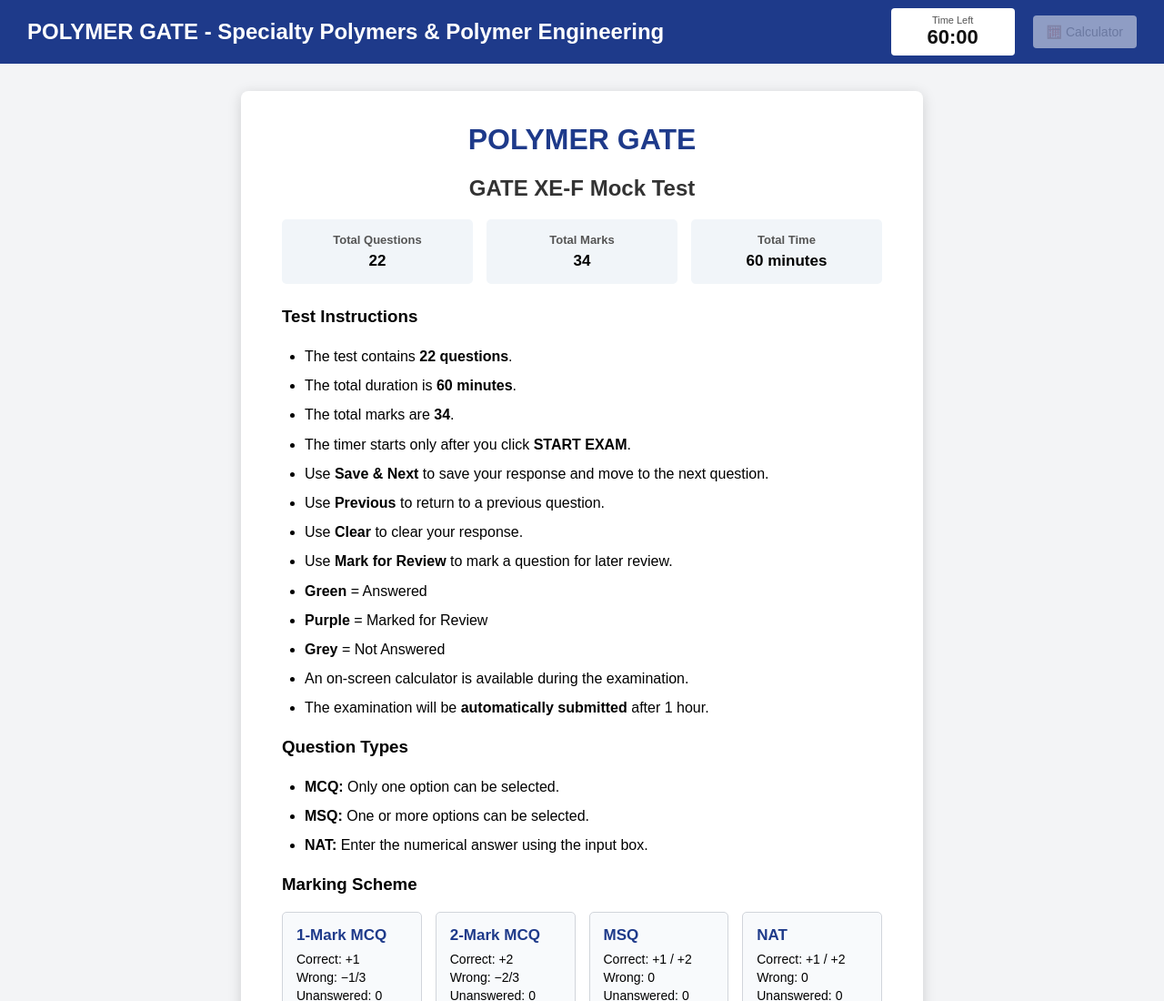
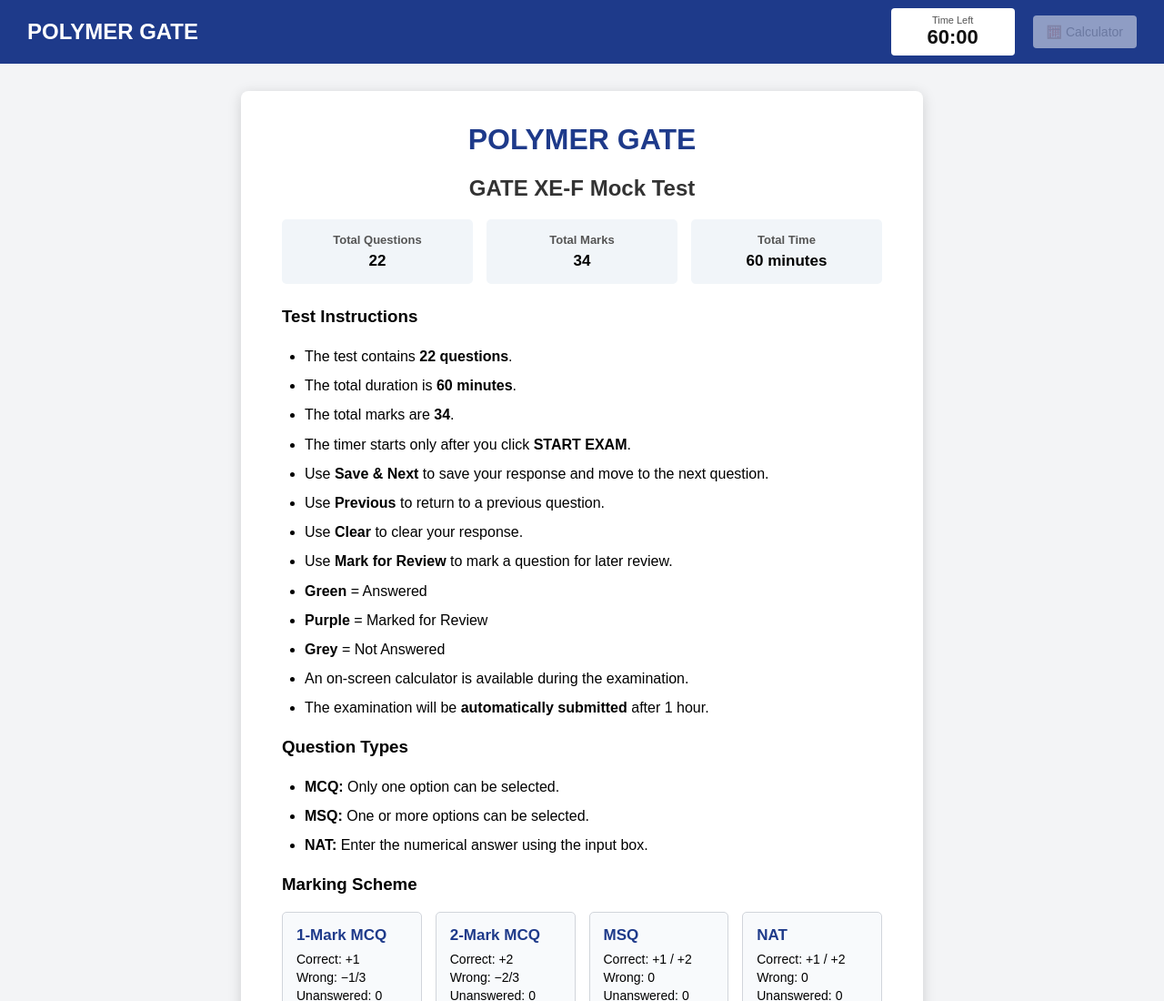
Before and after one commit to gateonline/gate6, a plain HTML site: page index.html in a window 1280 px wide. Shown: the top 1100 px of the page at 91% size. Drawn offline with Linux system fonts and the light colour scheme.

Commit message:
Update index.html

```diff
--- a/index.html
+++ b/index.html
@@ -3,7 +3,7 @@
 
 <head>
 
-    <title>POLYMER GATE | Specialty Polymers & Polymer Engineering</title>
+    <title>POLYMER GATE </title>
 
     <link rel="stylesheet" href="style.css">
 
@@ -20,7 +20,7 @@
 <div class="header">
 
     <div class="header-title">
-        POLYMER GATE - Specialty Polymers & Polymer Engineering
+        POLYMER GATE
     </div>
 
 
```
